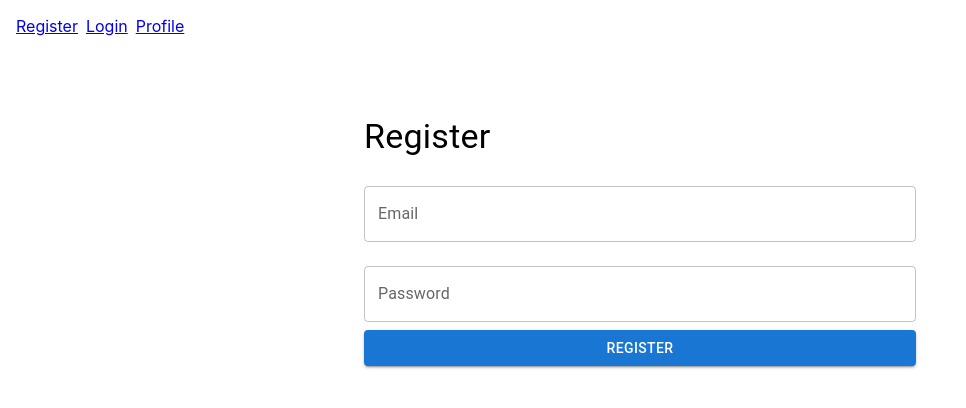
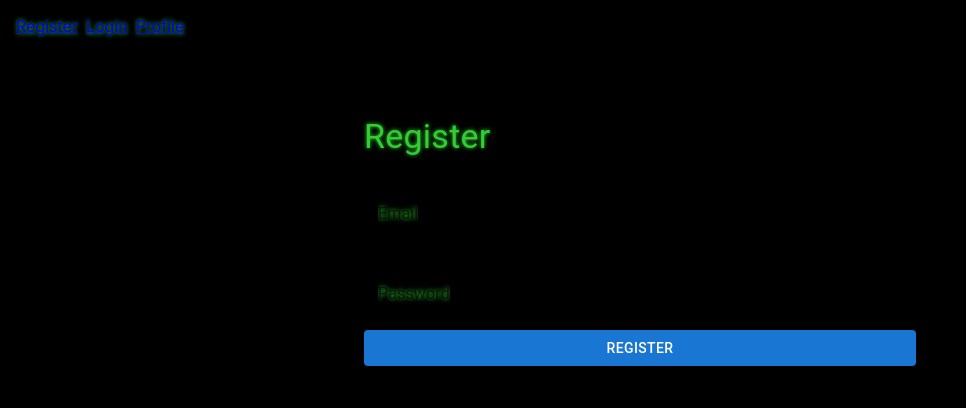
Before and after one commit to LPerez21/SPACE-BOATS, a React (Create React App) app in the folder client/: page /register in a window 1280 px wide. Shown: the top 408 px of the page, without its empty margins (0-966 px from the left). Built offline with nearby package versions, Linux system fonts and the light colour scheme; the HTML template or start-up script is replaced by a standard one.

Commit message:
added retro arcade-style fot, changed index.html and app.css

```diff
--- a/client/package.json
+++ b/client/package.json
@@ -5,6 +5,7 @@
   "dependencies": {
     "@emotion/react": "^11.14.0",
     "@emotion/styled": "^11.14.0",
+    "@fontsource/press-start-2p": "^5.2.5",
     "@mui/material": "^7.0.2",
     "axios": "^1.8.4",
     "cra-template-pwa": "2.0.0",
--- a/client/public/index.html
+++ b/client/public/index.html
@@ -5,36 +5,27 @@
     <link rel="icon" href="%PUBLIC_URL%/favicon.ico" />
     <meta name="viewport" content="width=device-width, initial-scale=1" />
     <meta name="theme-color" content="#000000" />
-    <meta name="description" content="Web site created using create-react-app" />
+    <meta name="description" content="Space Boats — Retro Arcade Game" />
     <link rel="apple-touch-icon" href="%PUBLIC_URL%/logo192.png" />
-    <!--
-      manifest.json provides metadata used when your web app is installed on a
-      user's mobile device or desktop. See https://developers.google.com/web/fundamentals/web-app-manifest/
-    -->
     <link rel="manifest" href="%PUBLIC_URL%/manifest.json" />
-    <!--
-      Notice the use of %PUBLIC_URL% in the tags above.
-      It will be replaced with the URL of the `public` folder during the build.
-      Only files inside the `public` folder can be referenced from the HTML.
 
-      Unlike "/favicon.ico" or "favicon.ico", "%PUBLIC_URL%/favicon.ico" will
-      work correctly both with client-side routing and a non-root public URL.
-      Learn how to configure a non-root public URL by running `npm run build`.
-    -->
-    <title>React App</title>
+    <!-- 🎮 Retro Arcade Font -->
+    <link href="https://fonts.googleapis.com/css2?family=Press+Start+2P&display=swap" rel="stylesheet" />
+
+    <title>Space Boats Arcade</title>
+
+    <style>
+      body {
+        margin: 0;
+        font-family: 'Press Start 2P', monospace;
+        background-color: black;
+        color: limegreen;
+        text-shadow: 0 0 4px limegreen;
+      }
+    </style>
   </head>
   <body>
     <noscript>You need to enable JavaScript to run this app.</noscript>
     <div id="root"></div>
-    <!--
-      This HTML file is a template.
-      If you open it directly in the browser, you will see an empty page.
-
-      You can add webfonts, meta tags, or analytics to this file.
-      The build step will place the bundled scripts into the <body> tag.
-
-      To begin the development, run `npm start` or `yarn start`.
-      To create a production bundle, use `npm run build` or `yarn build`.
-    -->
   </body>
 </html>
--- a/client/src/App.css
+++ b/client/src/App.css
@@ -1,31 +1,35 @@
+@import url('https://fonts.googleapis.com/css2?family=Press+Start+2P&display=swap');
+
+body {
+  margin: 0;
+  font-family: 'Press Start 2P', cursive;
+  background-color: #000000;
+  color: #00ffea;
+  background-image: radial-gradient(circle, #222 1px, transparent 1px),
+                    radial-gradient(circle, #111 1px, transparent 1px);
+  background-position: 0 0, 25px 25px;
+  background-size: 50px 50px;
+}
+
 .App {
   text-align: center;
+  padding: 2rem;
+}
+
+.App-header {
+  background-color: rgba(0, 0, 0, 0.9);
+  border: 4px solid #00ffea;
+  box-shadow: 0 0 20px #00ffea;
+  border-radius: 12px;
+  padding: 2rem;
+  margin: 2rem auto;
+  max-width: 800px;
 }
 
 .App-logo {
   height: 40vmin;
   pointer-events: none;
-}
-
-@media (prefers-reduced-motion: no-preference) {
-  .App-logo {
-    animation: App-logo-spin infinite 20s linear;
-  }
-}
-
-.App-header {
-  background-color: #282c34;
-  min-height: 100vh;
-  display: flex;
-  flex-direction: column;
-  align-items: center;
-  justify-content: center;
-  font-size: calc(10px + 2vmin);
-  color: white;
-}
-
-.App-link {
-  color: #61dafb;
+  animation: App-logo-spin infinite 10s linear;
 }
 
 @keyframes App-logo-spin {
@@ -36,3 +40,23 @@
     transform: rotate(360deg);
   }
 }
+
+button, .MuiButton-root {
+  font-family: 'Press Start 2P', cursive !important;
+  background-color: #00ffea !important;
+  color: #000 !important;
+  border: 2px solid #00ffea !important;
+  box-shadow: 0 0 10px #00ffea !important;
+  text-transform: none !important;
+}
+
+.MuiTextField-root {
+  background-color: #111 !important;
+  border-radius: 5px;
+  box-shadow: 0 0 5px #00ffea;
+}
+
+input {
+  color: #00ffea !important;
+  font-family: 'Press Start 2P', cursive;
+}
```
Also changed, not shown: 1 other file (tests, documents, lock files or other folders).
